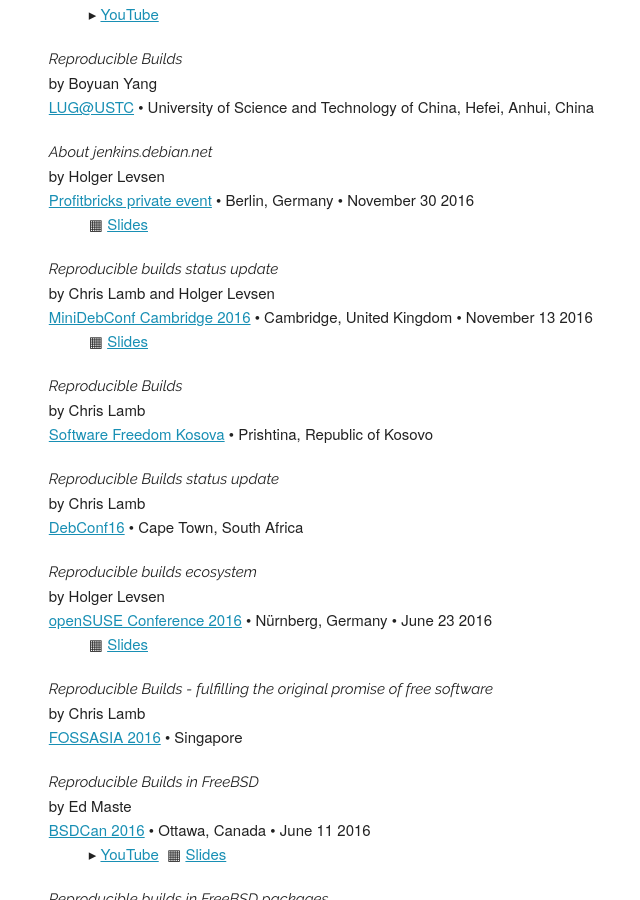
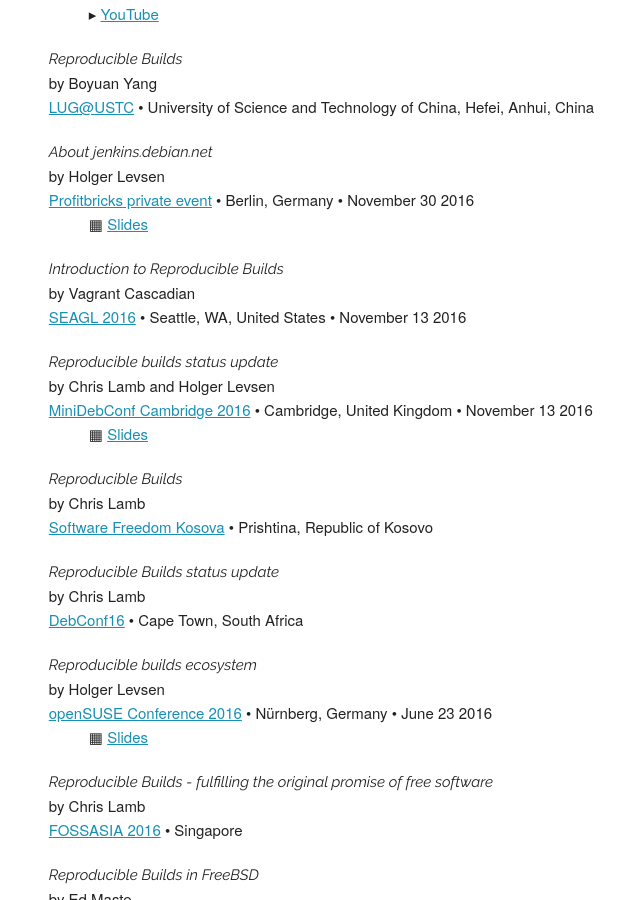
Before and after one commit to prototypefund/reproducible-website, a Jekyll site: the page built from resources.html, in a window 1280 px wide and 900 px high, scrolled down 3639 px. Shown: the whole window, without its empty margins (444-1084 px from the left). Built offline with Jekyll 4.4.1, drawn with Linux system fonts in a browser that asks for light colours; some web fonts are replaced.

Commit message:
Add missing SEAGL talk.

```diff
--- a/_data/presentations.yml
+++ b/_data/presentations.yml
@@ -285,6 +285,14 @@
     location: Berlin, Germany
   slides: https://reproducible-builds.org/_lfs/presentations/2016-11-30-Profitbricks/
 
+- title: Introduction to Reproducible Builds
+  presented_by: Vagrant Cascadian
+  event:
+    url: http://seagl.org/schedule/2016.html
+    name: SEAGL 2016
+    date: 2016-11-13
+    location: Seattle, WA, United States
+
 - title: Reproducible builds status update
   presented_by: Chris Lamb and Holger Levsen
   event:
```
